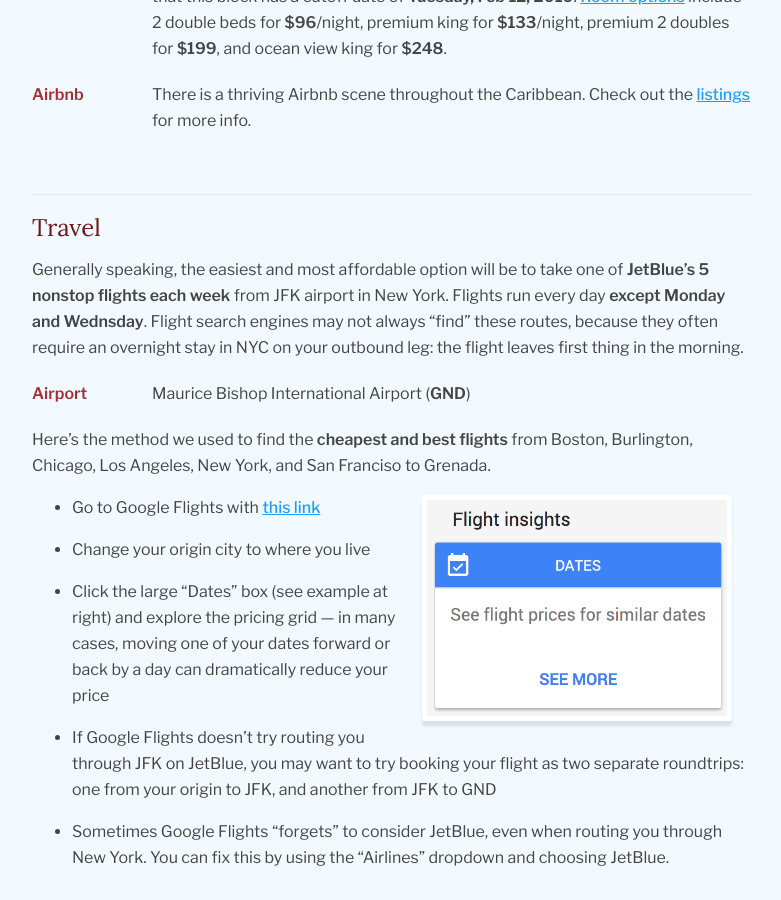
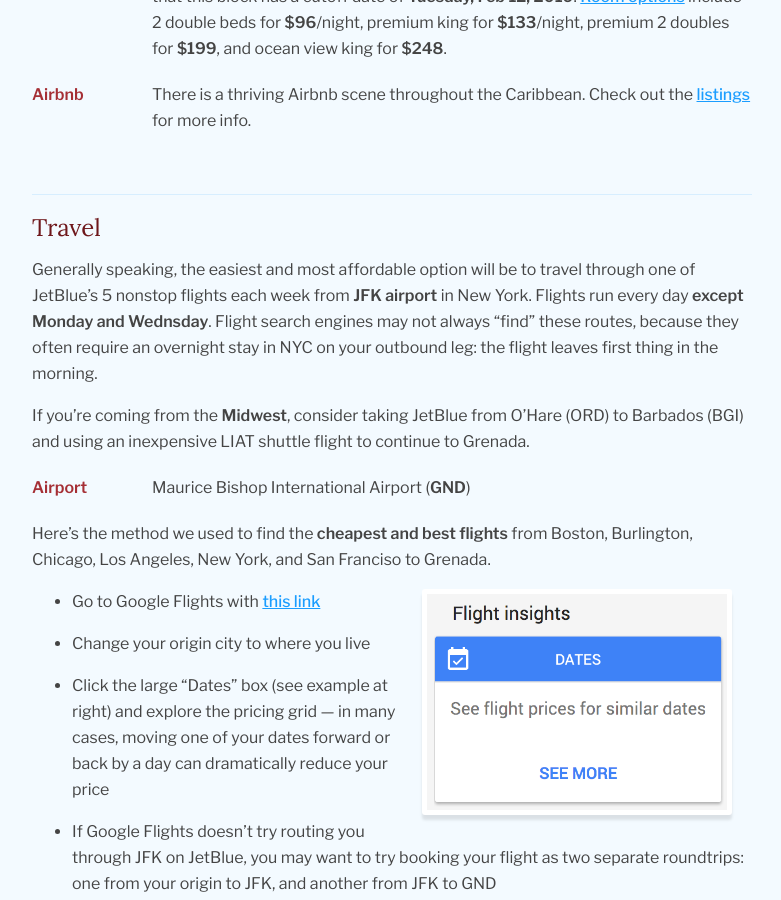
Before and after one commit to rossmeissl/bernsandblaise, a Jekyll site: the page built from index.md, in a window 1280 px wide and 900 px high, scrolled down 5805 px. Shown: the whole window, without its empty margins (188-969 px from the left). Built offline with Jekyll 4.4.1, drawn with Linux system fonts in a browser that asks for light colours.

Commit message:
Chicago instructions

```diff
--- a/_includes/travel.md
+++ b/_includes/travel.md
@@ -1,6 +1,8 @@
 ## Travel
 
-Generally speaking, the easiest and most affordable option will be to take one of **JetBlue's 5 nonstop flights each week** from JFK airport in New York. Flights run every day **except Monday and Wednsday**. Flight search engines may not always "find" these routes, because they often require an overnight stay in NYC on your outbound leg: the flight leaves first thing in the morning.
+Generally speaking, the easiest and most affordable option will be to travel through one of JetBlue's 5 nonstop flights each week from **JFK airport** in New York. Flights run every day **except Monday and Wednsday**. Flight search engines may not always "find" these routes, because they often require an overnight stay in NYC on your outbound leg: the flight leaves first thing in the morning.
+
+If you're coming from the **Midwest**, consider taking JetBlue from O'Hare (ORD) to Barbados (BGI) and using an inexpensive LIAT shuttle flight to continue to Grenada.
 
 Airport
 : Maurice Bishop International Airport (**GND**)
```
